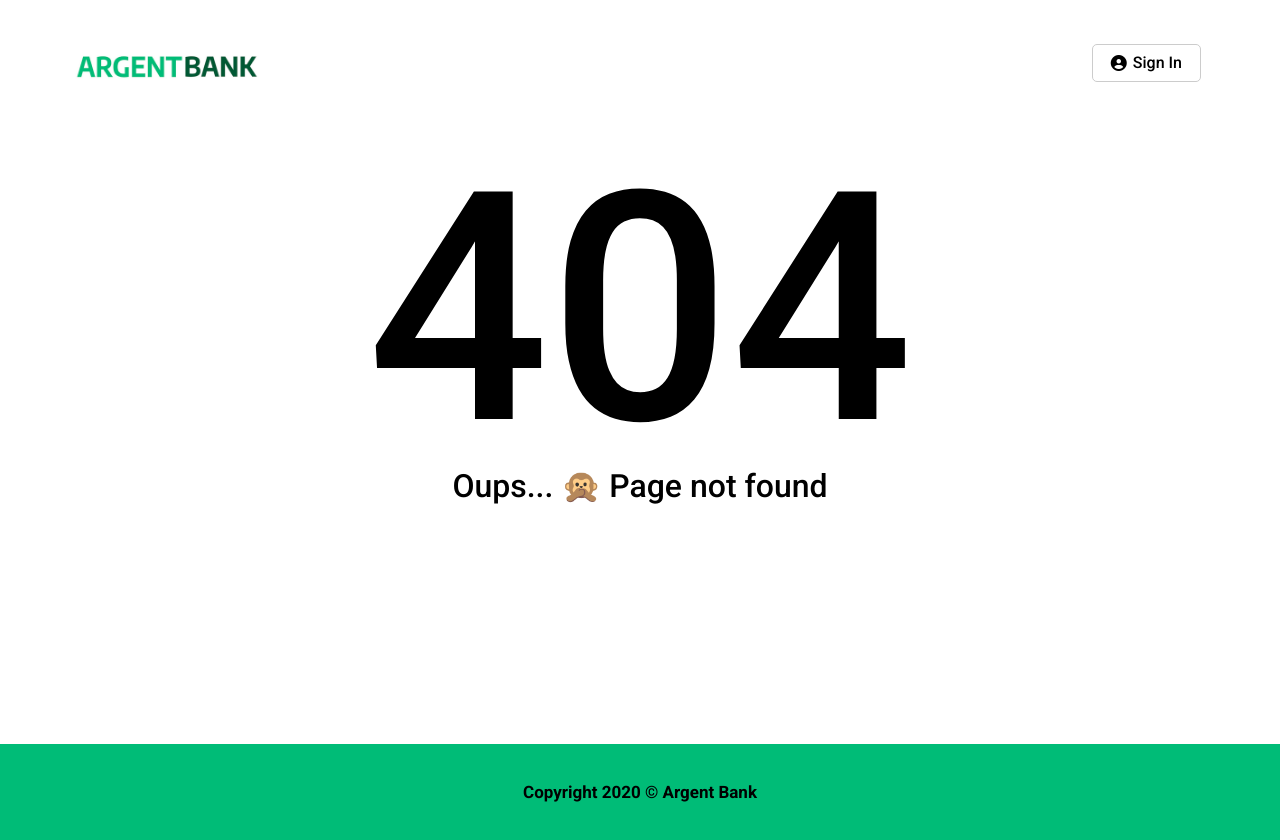
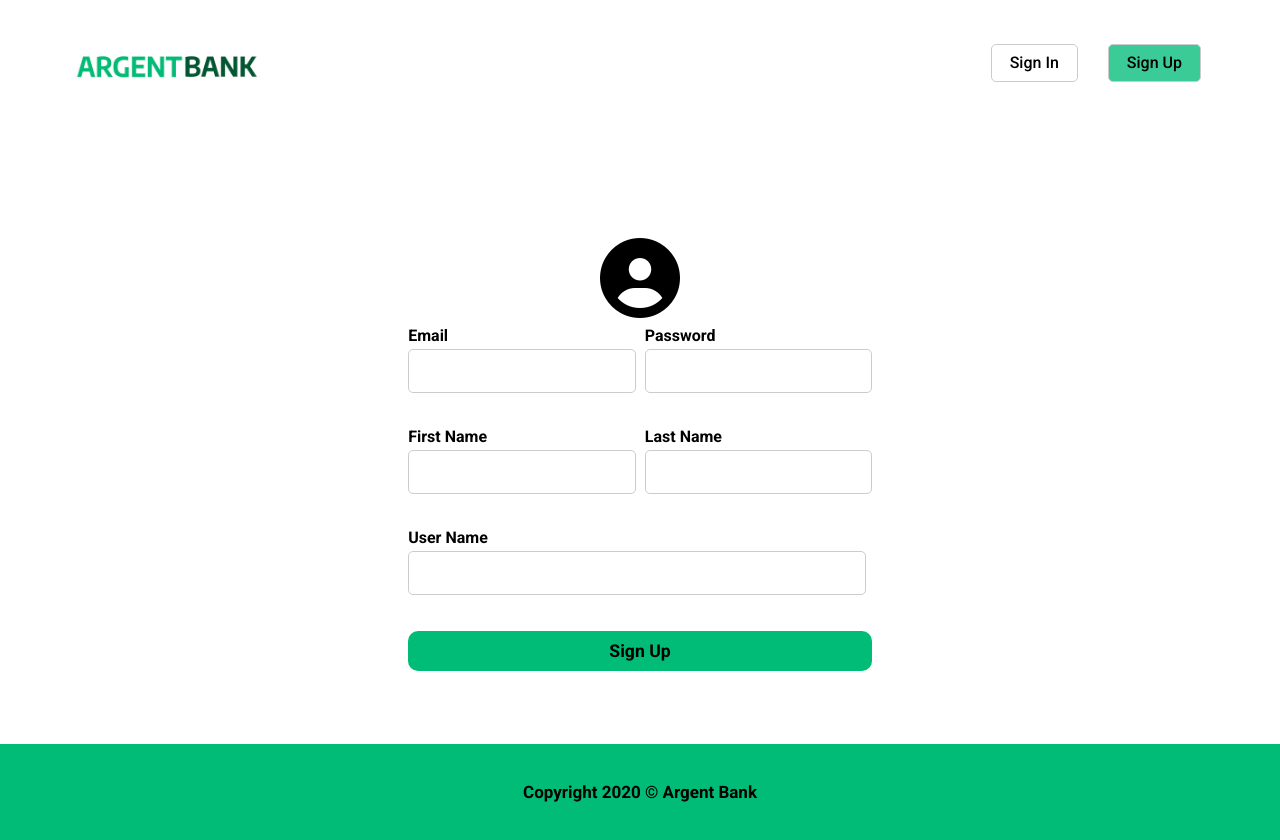
Before and after one commit to MathysCogne/p11-openclassrooms, a React (Create React App) app: page /signup in a window 1280 px wide. Before the commit this address had no page. Built offline with nearby package versions, Linux system fonts and the light colour scheme.

Commit message:
Add sign up

```diff
--- a/src/App.js
+++ b/src/App.js
@@ -4,6 +4,7 @@ import { Route, Routes } from "react-router-dom";
 // PAGES
 import Home from "./pages/Home/Home";
 import SignIn from "./pages/SignIn/SignIn";
+import SignUp from "./pages/SignUp/SignUp";
 import User from "./pages/User/User";
 import Error from "./pages/Error/Error";
 
@@ -29,6 +30,7 @@ function App() {
       <Routes>
         <Route path="/" element={<Home />} />
         <Route path="/signin" element={<SignIn />} />
+        <Route path="/signup" element={<SignUp />} />
         <Route path="/user" element={<User />} />
 
         <Route path="*" element={<Error />} />
--- a/src/components/Account/Account.jsx
+++ b/src/components/Account/Account.jsx
@@ -1,5 +1,5 @@
 // IMPORTS
-import { Link } from 'react-router-dom'
+import { NavLink } from 'react-router-dom'
 import { useSelector, useDispatch } from 'react-redux';
 import React, { useEffect } from 'react';
 
@@ -64,16 +64,21 @@ function Account() {
          {username ? (
             <div className='cont-user'>
                <button className='btn-user' onClick={handleLogout}>Logout</button>
-               <Link className='btn-user' to="/user">
+               <NavLink className='btn-user' to="/user">
                   <i className="fas fa-user-circle"></i>
                   <p>{username}</p>
-               </Link>
+               </NavLink>
             </div>
          ) : (
-            <Link className='btn-user' to="/signin">
-               <i className="fas fa-user-circle"></i>
-               <p>Sign In</p>
-            </Link>
+            <div className='cont-user'>
+               <NavLink className='btn-user' to="/signin">
+                  <p>Sign In</p>
+               </NavLink>
+               <NavLink className='btn-user' to="/signup">
+                  <p>Sign Up</p>
+               </NavLink>
+            </div>
+
          )}
       </>
    )
--- a/src/components/Account/account.scss
+++ b/src/components/Account/account.scss
@@ -28,4 +28,8 @@
    &:hover{
       background-color: #ccc;
    }
+   &.active{
+      background-color: #00bc77c5;
+      cursor: default;
+   }
 }
--- a/src/components/EditUser/EditUser.jsx
+++ b/src/components/EditUser/EditUser.jsx
@@ -82,7 +82,7 @@ function EditUser() {
                <input type="text" value={lastname} disabled />
 
                <label>New Username:</label>
-               <input type="text" value={newUsername} onChange={handleInputChange} />
+               <input type="text" value={newUsername} onChange={handleInputChange} required/>
 
                <button type="submit" className='transaction-button button'>Confirm</button>
             </form>
--- a/src/pages/SignIn/SignIn.jsx
+++ b/src/pages/SignIn/SignIn.jsx
@@ -80,13 +80,13 @@ function SignIn() {
 
             <form onSubmit={handleSignIn}>
                <div className="input-wrapper">
-                  <label htmlFor="username">Username</label>
-                  <input className={error ? 'sign-in__error-border' : ''} type="text" id="username" value={username} onChange={handleUsernameChange} />
+                  <label htmlFor="username">Email</label>
+                  <input className={error ? 'sign-in__error-border' : ''} type="email" id="username" value={username} onChange={handleUsernameChange} required/>
                </div>
 
                <div className="input-wrapper">
                   <label htmlFor="password">Password</label>
-                  <input className={error ? 'sign-in__error-border' : ''} type="password" id="password" value={password} onChange={handlePasswordChange} />
+                  <input className={error ? 'sign-in__error-border' : ''} type="password" id="password" value={password} onChange={handlePasswordChange} required/>
                </div>
 
                {error && <p className="sign-in__error-message">The username or password incorrect</p>}
--- /dev/null
+++ b/src/pages/SignUp/SignUp.jsx
@@ -0,0 +1,133 @@
+import { useState, useEffect } from 'react';
+import { useSelector } from 'react-redux';
+import { useNavigate } from "react-router-dom";
+
+import "./signup.scss";
+
+
+function SignUp() {
+
+   // States
+   const token = useSelector((state) => state.auth.token);
+
+   const [email, setEmail] = useState('');
+   const [password, setPassword] = useState('');
+   const [firstName, setFirstName] = useState('');
+   const [lastName, setLastName] = useState('');
+   const [username, setUsername] = useState('');
+   const [error, setError] = useState('');
+
+   // Hooks
+   const navigate = useNavigate();
+
+
+   // Fonction de gestion des changements de valeur des champs de formulaire
+   const handleEmailChange = (event) => {
+      setEmail(event.target.value);
+   };
+   const handlePasswordChange = (event) => {
+      setPassword(event.target.value);
+   };
+   const handleFirstNameChange = (event) => {
+      setFirstName(event.target.value);
+   };
+   const handleLastNameChange = (event) => {
+      setLastName(event.target.value);
+   };
+   const handleUsernameChange = (event) => {
+      setUsername(event.target.value);
+   };
+
+
+   // Fonction de gestion de la soumission du formulaire
+   const handleSignUp = (event) => {
+      event.preventDefault();
+      const userData = {
+         email: email,
+         password: password,
+         firstName: firstName,
+         lastName: lastName,
+         username: username
+      };
+
+      fetch('http://localhost:3001/api/v1/user/signup', {
+         method: 'POST',
+         headers: {
+            'Content-Type': 'application/json'
+         },
+         body: JSON.stringify(userData)
+      })
+         .then(response => response.json())
+         .then(data => {
+            console.log(data);
+
+            if (data.status !== 200) { // Gestion des erreurs
+               setError(true);
+               return;
+            }
+            else {
+               alert('Your account has been created !');
+               navigate("/signin");
+            }
+         })
+         .catch(error => {
+            console.error(error);
+         });
+   };
+
+   // Si l'utilisateur est déjà connecté, on le redirige vers la page user
+   useEffect(() => {
+      if (token) {
+         navigate("/user");
+      }
+   }, [token, navigate]);
+
+
+   return (
+      <main>
+         <section className="sign-up">
+            <i className="fa fa-user-circle sign-up-icon"></i>
+
+            <form onSubmit={handleSignUp}>
+               <div className='sign-up-cont'>
+                  <div className="input-wrapper">
+                     <label htmlFor="email">Email</label>
+                     <input className={error ? 'sign-up__error-border' : ''} type="email" id="email" value={email} onChange={handleEmailChange} required/>
+                  </div>
+
+                  <div className="input-wrapper">
+                     <label htmlFor="password">Password</label>
+                     <input className={error ? 'sign-up__error-border' : ''} type="password" id="password" value={password} onChange={handlePasswordChange} required/>
+                  </div>
+               </div>
+
+               <div className='sign-up-cont'>
+                  <div className="input-wrapper">
+                     <label htmlFor="firstName">First Name</label>
+                     <input className={error ? 'sign-up__error-border' : ''} type="text" id="firstName" value={firstName} onChange={handleFirstNameChange} required/>
+                  </div>
+
+                  <div className="input-wrapper">
+                     <label htmlFor="lastName">Last Name</label>
+                     <input className={error ? 'sign-up__error-border' : ''} type="text" id="lastName" value={lastName} onChange={handleLastNameChange} required/>
+                  </div>
+               </div>
+
+               <div className="input-wrapper">
+                  <label htmlFor="userName">User Name</label>
+                  <input className={error ? 'sign-up__error-border' : ''} type="text" id="userName" value={username} onChange={handleUsernameChange} required/>
+               </div>
+
+               {error && <p className="sign-up__error-message">An error has occurred</p>}
+
+               <button className="sign-up__button" type="submit">Sign Up</button>
+            </form>
+
+
+
+         </section>
+      </main>
+   );
+}
+
+export default SignUp;
--- /dev/null
+++ b/src/pages/SignUp/signup.scss
@@ -0,0 +1,79 @@
+.sign-up{
+   box-sizing: border-box;
+   background-color: white;
+   margin: 0 auto;
+   margin-top: 5rem;
+   padding: 2rem;
+
+   display: flex;
+   flex-direction: column;
+   align-items: center;
+
+   &__wrapper{
+
+   }
+   &__button{
+      display: block;
+      width: 100%;
+      padding: 8px;
+      font-size: 1.1rem;
+      font-weight: bold;
+      margin-top: 0.5rem;
+      border-color: #00bc7700;
+      background-color: #00bc77;
+      color: black;
+      border-radius: 10px;
+      cursor: pointer;
+      transition: all 0.2s ease-in-out;
+      &:hover{
+         scale: 1.02;
+      }
+   }
+   &-icon{
+      font-size: 5rem;
+      margin-bottom: 10px;
+   }
+   &__error{
+      &-message{
+         color: red;
+         font-size: 0.9rem;
+         margin: 0 0 1rem 0;
+      }
+      &-border{
+         border: 1px solid red;
+      }
+   }
+   &-cont{
+      display: flex;
+      column-gap: 0.6rem;
+   }
+
+}
+
+.input{
+   &-remember{
+      display: flex;
+
+      label{
+         margin-left: 0.3rem;
+      }
+   }
+   &-wrapper{
+      display: flex;
+      flex-direction: column;
+      text-align: left;
+
+      label{
+         font-weight: bold;
+      }
+      input{
+         font-size: 1.2rem;
+
+         width: 97.5%;
+         height: 40px;
+         margin: 5px 0 20px;
+         border: 1px solid #ccc;
+         border-radius: 5px;
+      }
+   }
+}
```
